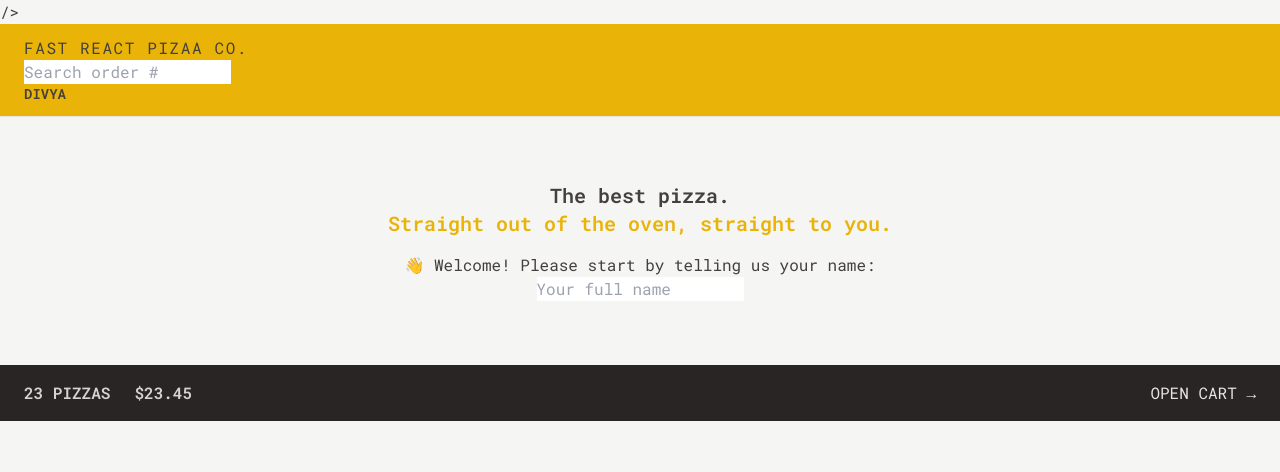
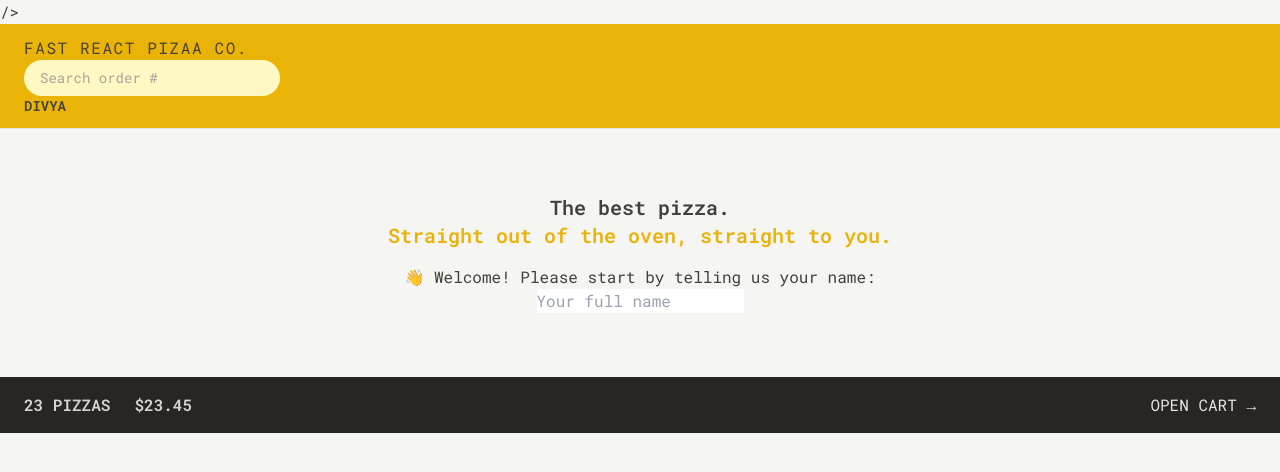
Before and after one commit to divyamotghare/fast-react-pizza, a React (Vite) app: page / in a window 1280 px wide. Shown: the top 472 px of the page. Built offline with nearby package versions, Linux system fonts and the light colour scheme.

Commit message:
added styles

```diff
--- a/src/features/order/SearchOrder.jsx
+++ b/src/features/order/SearchOrder.jsx
@@ -1,15 +1,15 @@
-import { useState } from "react";
-import { useNavigate } from "react-router-dom";
+import { useState } from 'react';
+import { useNavigate } from 'react-router-dom';
 
 function SearchOrder() {
-  const [query, setQuery] = useState("");
+  const [query, setQuery] = useState('');
   const navigate = useNavigate();
 
   function handleSubmit(e) {
     e.preventDefault();
     if (!query) return;
     navigate(`/order/${query}`);
-    setQuery("");
+    setQuery('');
   }
 
   return (
@@ -18,6 +18,7 @@
         placeholder="Search order #"
         value={query}
         onChange={(e) => setQuery(e.target.value)}
+        className="w-28 rounded-full bg-yellow-100 px-4 py-2 text-sm transition-all duration-500 placeholder:text-stone-400 focus:outline-none focus:ring focus:ring-yellow-500 focus:ring-opacity-50 sm:w-64 sm:focus:w-72"
       />
     </form>
   );
```
